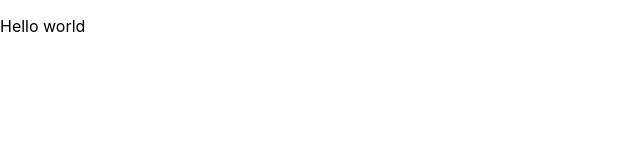
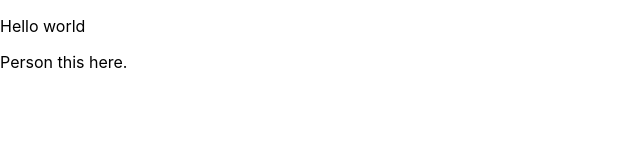
Before and after one commit to Linlijian/LearnReact, a React (Create React App) app: page / in a window 1280 px wide. Shown: the top 160 px of the page, without its empty margins (0-640 px from the left). Built offline with nearby package versions, Linux system fonts and the light colour scheme.

Commit message:
#2 add new component

```diff
--- a/src/MasterPage/App.js
+++ b/src/MasterPage/App.js
@@ -1,13 +1,18 @@
 import React, { Component } from 'react';
 import logo from '../logo.svg';
 import '../MasterCss/App.css';
+import '../Person/Person';
+import Person from '../Person/Person';
 
 class App extends Component {
 
   render() {
 
     return (
-     <p>Hello world</p>
+      <div>
+        <p>Hello world</p>
+        <Person />
+      </div>
     );
   }
 }
--- /dev/null
+++ b/src/Person/Person.js
@@ -0,0 +1,9 @@
+import React from 'react';
+
+const Person = () => {
+    return (
+        <p>Person this here.</p>
+    )
+}
+
+export default Person;
```
